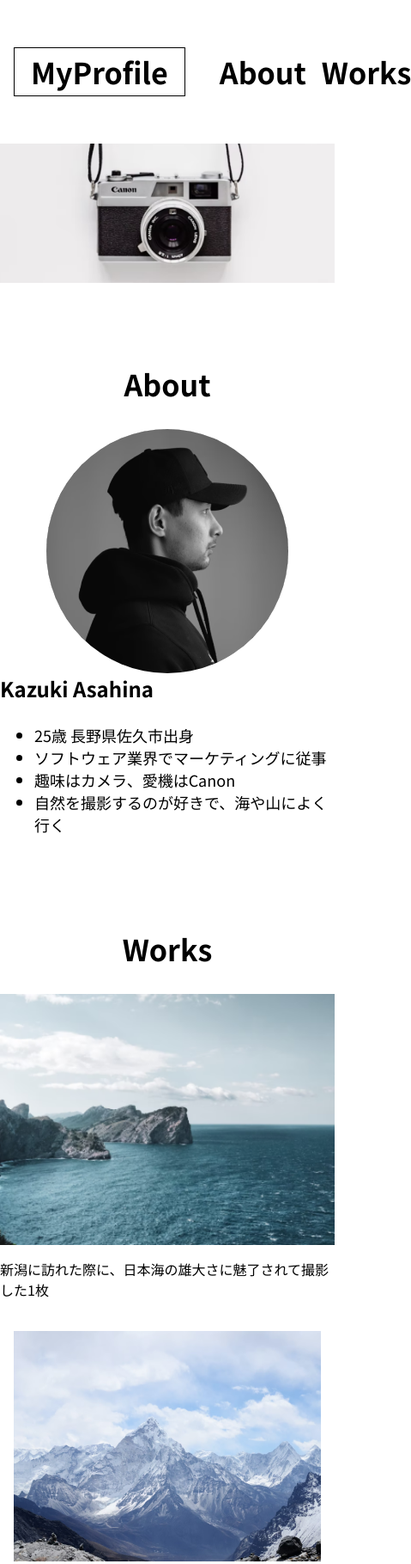
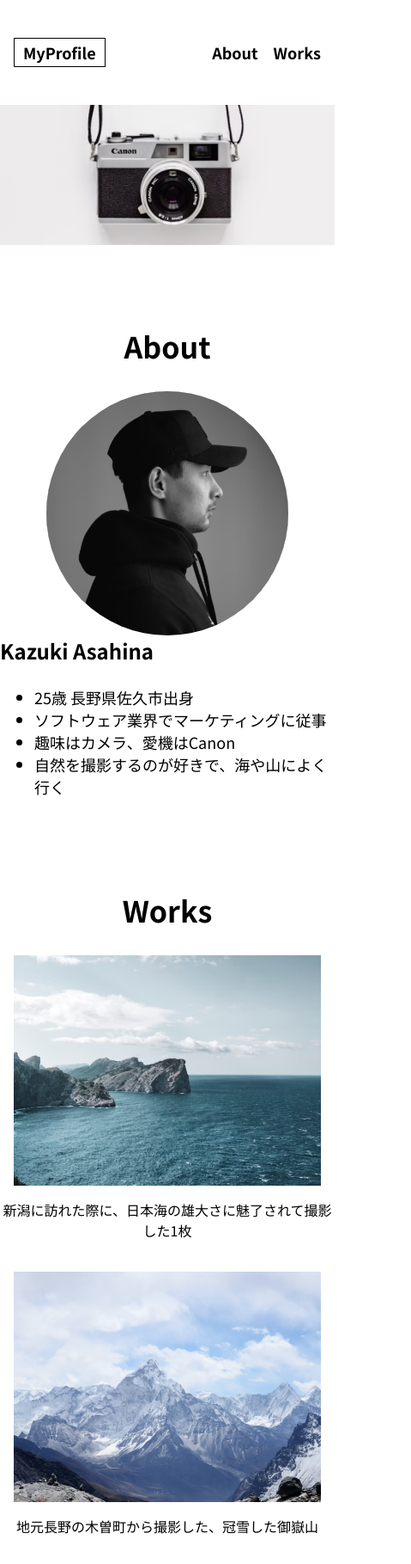
Before and after one commit to kinomura-studio/html-css-basic-kadai, a plain HTML site: page kadai_001/index.html in a window 390 px wide. Shown: the top 1819 px of the page at 86% size, 479 px wide, since content can reach past the window. Drawn offline with Linux system fonts and the light colour scheme.

Commit message:
KADAI001更新

```diff
--- a/kadai_001/css/style.css
+++ b/kadai_001/css/style.css
@@ -98,6 +98,14 @@ h2 {
   スマホ
 ======================================== */
 @media screen and (max-width: 767px) {
+  .title {
+    font-size: 18px;
+    padding: 3px 10px;
+  }
+  #nav-pc a {
+    font-size: 18px;
+  }
+
   .about-container {
     flex-direction: column;
     align-items: center;
@@ -108,7 +116,16 @@ h2 {
   }
   .works-container {
     flex-direction: column;
-    align-items: center;
     gap: 20px;
   }
+  .works-img {
+    max-width: 358px;
+    max-height: 268px;
+  }
+  .works-message {
+    display: flex;
+    flex-direction: column;
+    align-items: center;
+    text-align: center;
+  }
 }
```
